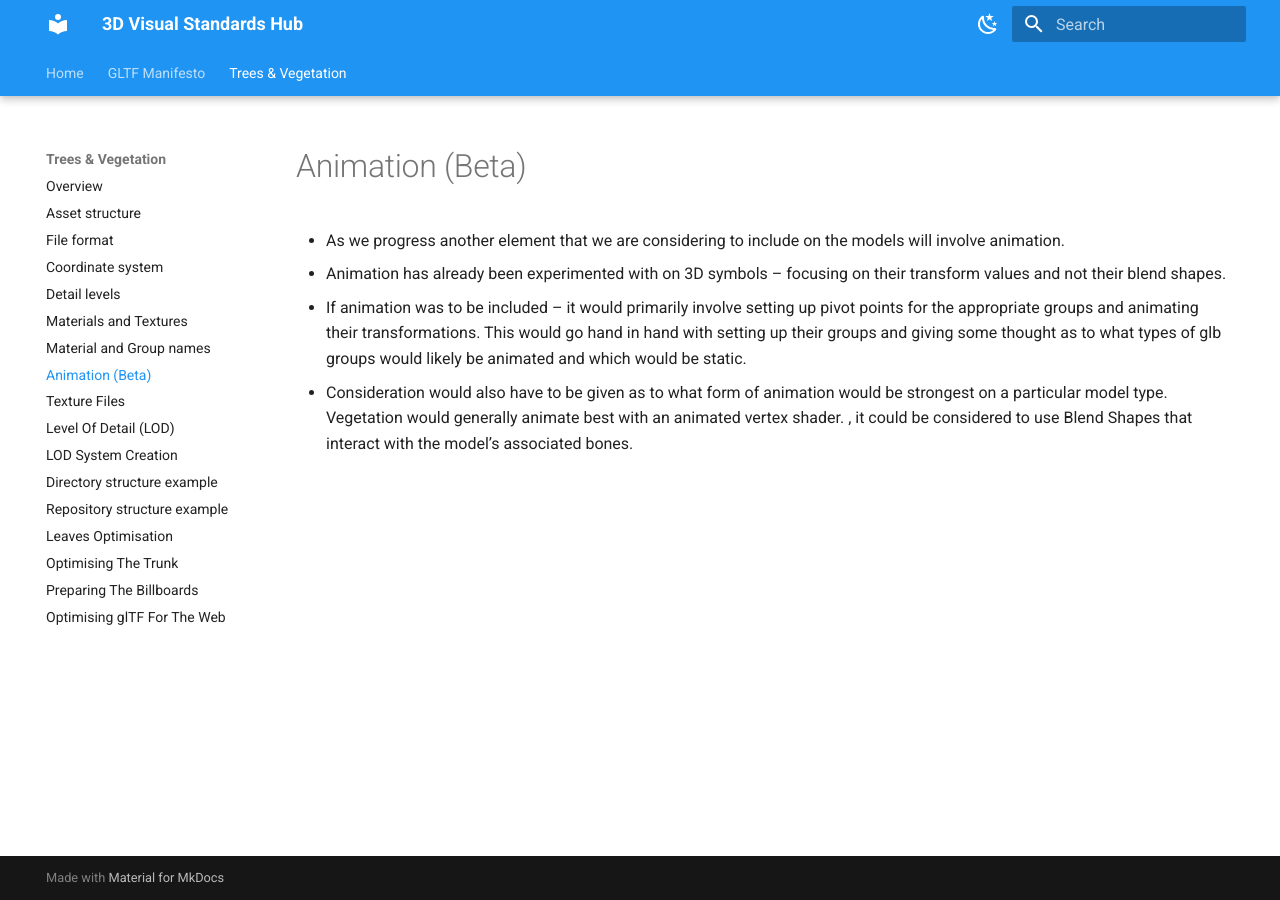
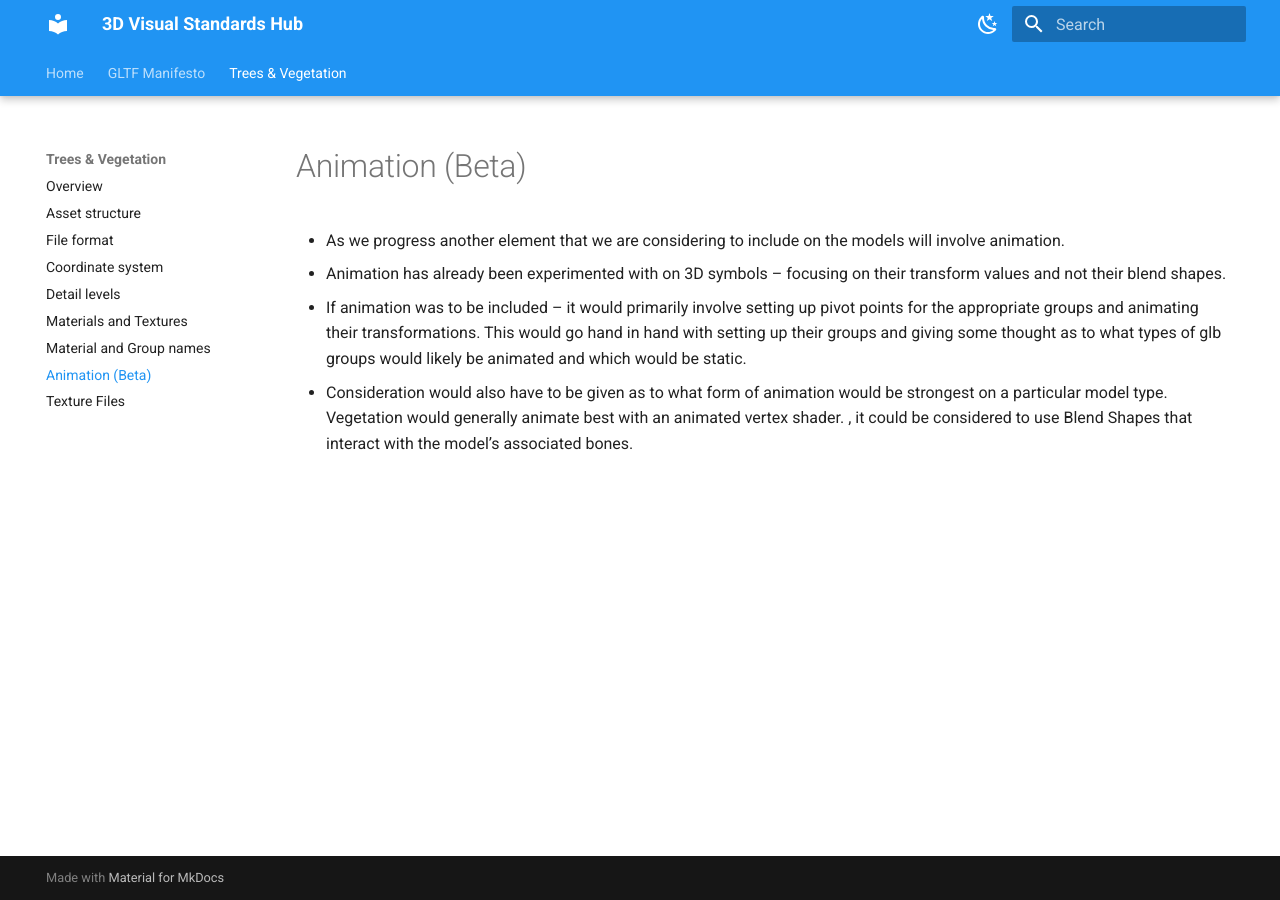
Before and after one commit to Shawhir/KnowledgeHub, an MkDocs documentation site: the page built from docs/vegetation/animation.md, in a window 1280 px wide. Built offline with MkDocs 1.6.1 and Material for MkDocs 9.7.7, drawn with Linux system fonts in a browser that asks for light colours.

Commit message:
Removal of unused .md links
removed for now for nav in mkdocs.yml

```diff
--- a/mkdocs.yml
+++ b/mkdocs.yml
@@ -71,11 +71,3 @@ nav:
       - Material and Group names: vegetation/materials_and_group_names.md
       - Animation (Beta): vegetation/animation.md
       - Texture Files: vegetation/texture_files.md
-      - Level Of Detail (LOD): vegetation/level_of_detail.md
-      - LOD System Creation: vegetation/lod_system_creation.md
-      - Directory structure example: vegetation/directory_structure_example.md
-      - Repository structure example: vegetation/repository_structure_example.md
-      - Leaves Optimisation: vegetation/leaves_optimisation.md
-      - Optimising The Trunk: vegetation/optimising_the_trunk.md
-      - Preparing The Billboards: vegetation/preparing_the_billboards.md
-      - Optimising glTF For The Web: vegetation/optimising_gltf_for_the_web.md
```
Also changed, not shown: docs/vegetation/file_format.md (added, +69 -0 lines).
